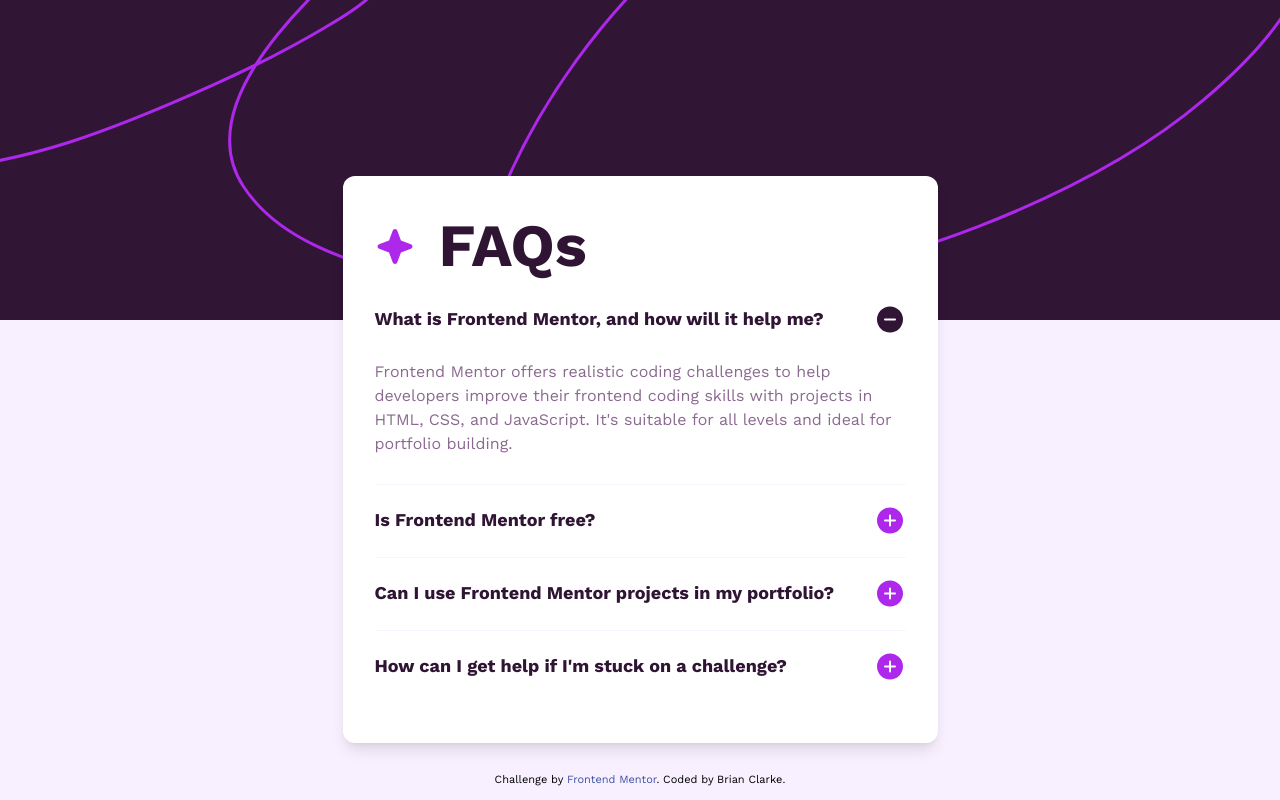
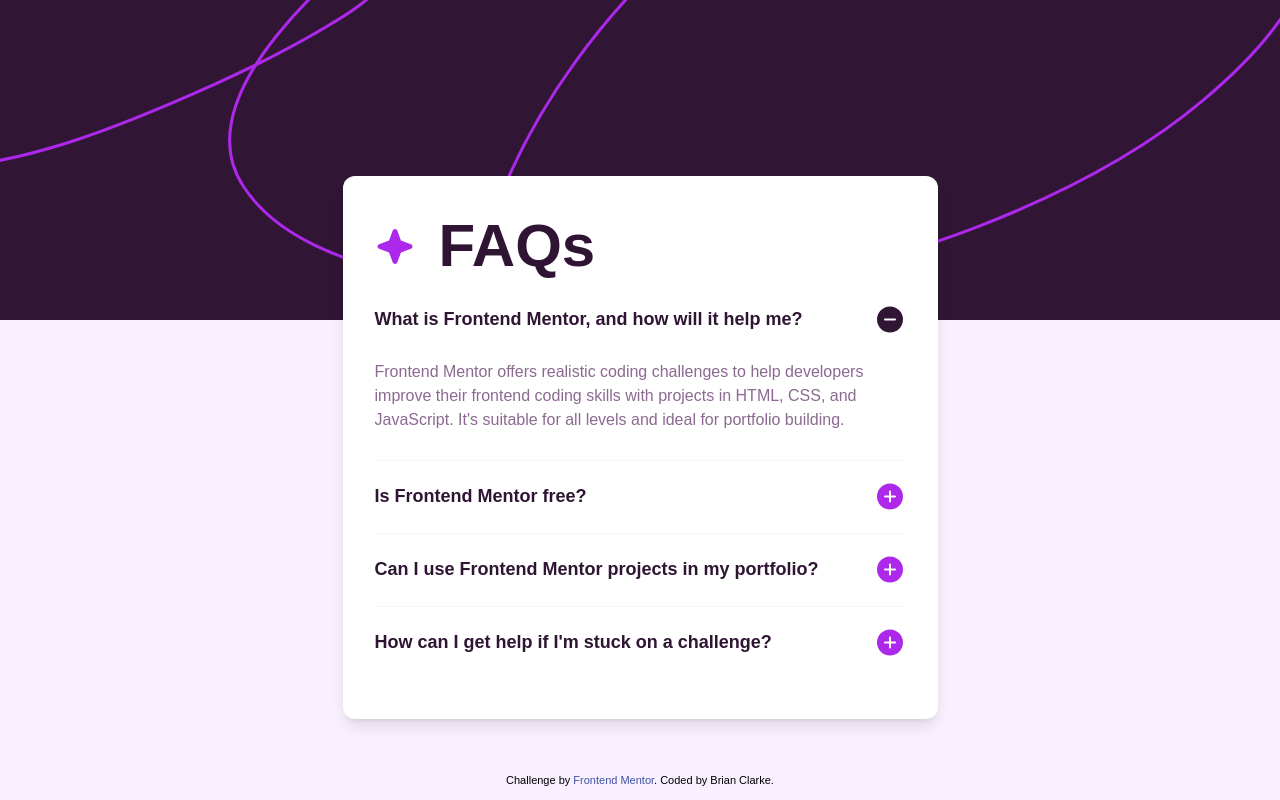
Before and after one commit to clarkeadg/fm-faq-accordion, a React (Vite) app: page / in a window 1280 px wide. Built offline with nearby package versions, Linux system fonts and the light colour scheme.

Commit message:
fix fonts

```diff
--- a/src/index.css
+++ b/src/index.css
@@ -1,4 +1,4 @@
-@import url('https://fonts.googleapis.com/css2?family=Outfit:wght@400;700&family=Work+Sans:wght@400;600;700&display=swap');
+@import url('https://fonts.googleapis.com/css2?family=Outfit:wght@400;700');
 
 @tailwind base;
 @tailwind components;
```
